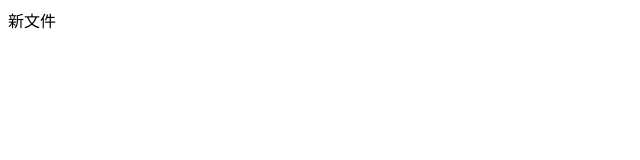
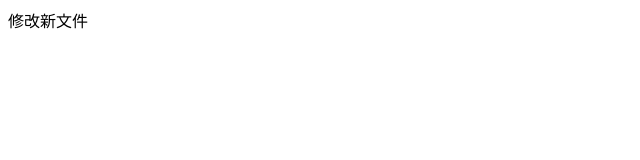
Before and after one commit to fff2000/A, a plain HTML site: page tree/demo.html in a window 1280 px wide. Shown: the full height of the page, 0-640 px from the left. Drawn offline with Linux system fonts and the light colour scheme.

Commit message:
Update demo.html

```diff
--- a/tree/demo.html
+++ b/tree/demo.html
@@ -7,6 +7,6 @@
     <title>Document</title>
 </head>
 <body>
-    新文件
+    修改新文件
 </body>
 </html>
```
